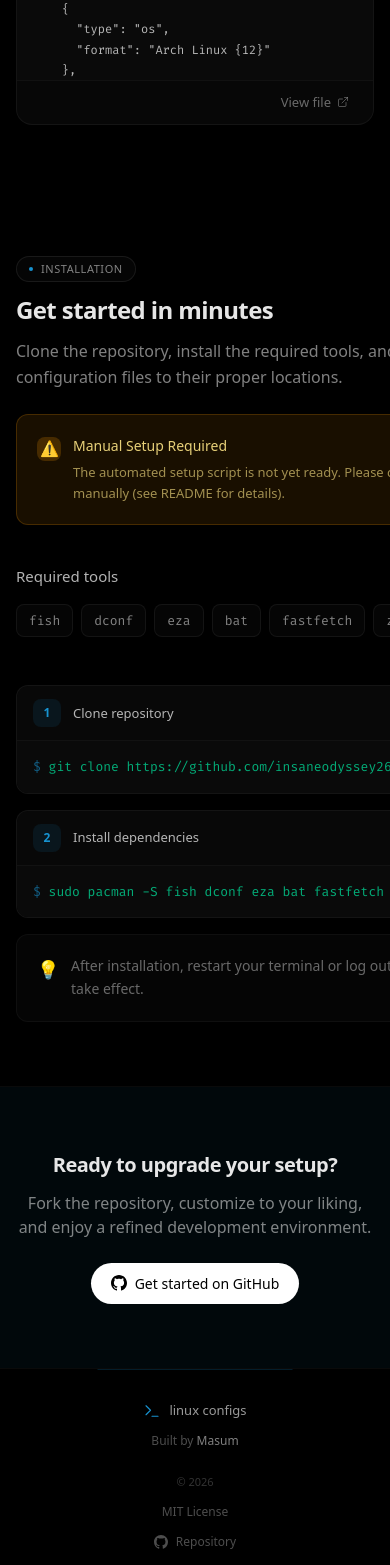
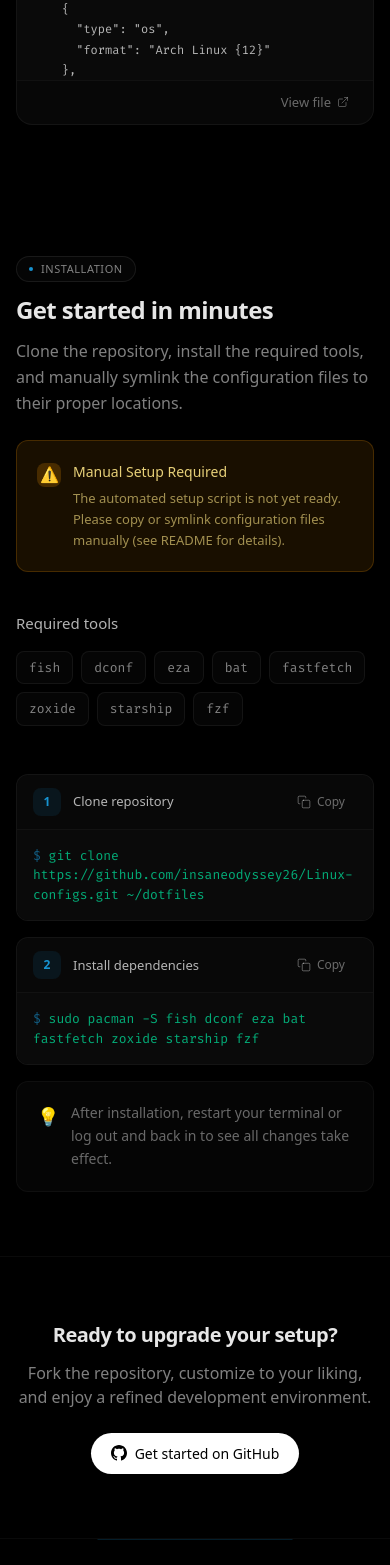
Before and after one commit to insaneodyssey26/Linux-configs, a Next.js app: page / in a window 390 px wide. Shown: the part 4948-6513 px from the top of the page. Built offline with nearby package versions, Linux system fonts and the light colour scheme.

Commit message:
Another bug fix

```diff
--- a/src/components/cta-section.tsx
+++ b/src/components/cta-section.tsx
@@ -7,10 +7,7 @@ import { Magnetic } from "@/lib/animations";
 export function CtaSection() {
   return (
     <section className="relative overflow-hidden border-t border-white/[0.04] py-16 md:py-24">
-      {/* Background */}
-      <div className="pointer-events-none absolute inset-0">
-        <div className="absolute bottom-0 left-1/2 h-[400px] w-[600px] -translate-x-1/2 bg-[#1793d1]/5" />
-      </div>
+      {/* Background removed for simplicity and better performance on mobile */}
 
       <motion.div
         className="relative mx-auto max-w-6xl px-4 sm:px-6 text-center"
--- a/src/components/install-section.tsx
+++ b/src/components/install-section.tsx
@@ -39,6 +39,7 @@ export function InstallSection() {
         <div className="grid gap-12 lg:grid-cols-2 lg:gap-20">
           {/* Left column - Text */}
           <motion.div
+            className="min-w-0"
             initial={{ opacity: 0, x: -20 }}
             whileInView={{ opacity: 1, x: 0 }}
             viewport={{ once: true, margin: "-100px" }}
@@ -58,7 +59,7 @@ export function InstallSection() {
 
             {/* Warning */}
             <motion.div
-              className="mt-6 overflow-hidden rounded-xl border border-amber-500/20 bg-amber-500/10 p-5"
+              className="mt-6 rounded-xl border border-amber-500/20 bg-amber-500/10 p-5"
               initial={{ opacity: 0, y: 10 }}
               whileInView={{ opacity: 1, y: 0 }}
               viewport={{ once: true }}
@@ -78,7 +79,7 @@ export function InstallSection() {
                   <p className="text-[14px] leading-relaxed text-amber-200/90 font-medium mb-1 sm:text-[15px]">
                     Manual Setup Required
                   </p>
-                  <p className="text-[13px] leading-relaxed text-amber-200/60 sm:text-[14px]">
+                  <p className="text-[13px] leading-relaxed text-amber-200/60 sm:text-[14px] break-words">
                     The automated setup script is not yet ready. Please copy or symlink
                     configuration files manually (see README for details).
                   </p>
@@ -97,7 +98,7 @@ export function InstallSection() {
               <h3 className="mb-4 text-[15px] font-medium text-white/70">
                 Required tools
               </h3>
-              <div className="flex flex-wrap gap-2">
+              <div className="flex flex-wrap gap-2 min-w-0">
                 {[...dependencies.core, ...dependencies.tools].map((dep, i) => (
                   <motion.span
                     key={dep}
@@ -106,7 +107,7 @@ export function InstallSection() {
                     viewport={{ once: true }}
                     transition={{ delay: 0.1 + i * 0.03 }}
                     whileHover={{ scale: 1.05, backgroundColor: "rgba(255,255,255,0.05)" }}
-                    className="cursor-default rounded-lg border border-white/[0.06] bg-white/[0.02] px-3 py-1.5 font-mono text-[13px] text-white/50 transition-colors"
+                    className="cursor-default min-w-0 rounded-lg border border-white/[0.06] bg-white/[0.02] px-3 py-1.5 font-mono text-[13px] text-white/50 transition-colors"
                   >
                     {dep}
                   </motion.span>
@@ -117,7 +118,7 @@ export function InstallSection() {
 
           {/* Right column - Commands */}
           <motion.div
-            className="space-y-4"
+            className="space-y-4 min-w-0"
             initial={{ opacity: 0, x: 20 }}
             whileInView={{ opacity: 1, x: 0 }}
             viewport={{ once: true, margin: "-100px" }}
@@ -193,8 +194,8 @@ export function InstallSection() {
                     </AnimatePresence>
                   </motion.button>
                 </div>
-                <div className="relative bg-[#0a0a0a] p-4">
-                  <code className="block overflow-x-auto whitespace-nowrap font-mono text-[13px] text-emerald-400/80 scrollbar-thin">
+                <div className="relative bg-[#0a0a0a] p-4 min-w-0">
+                  <code className="block overflow-x-auto whitespace-pre-wrap break-words font-mono text-[13px] text-emerald-400/80 scrollbar-thin">
                     <span className="text-[#1793d1]/60">$ </span>
                     {cmd.command}
                   </code>
```
